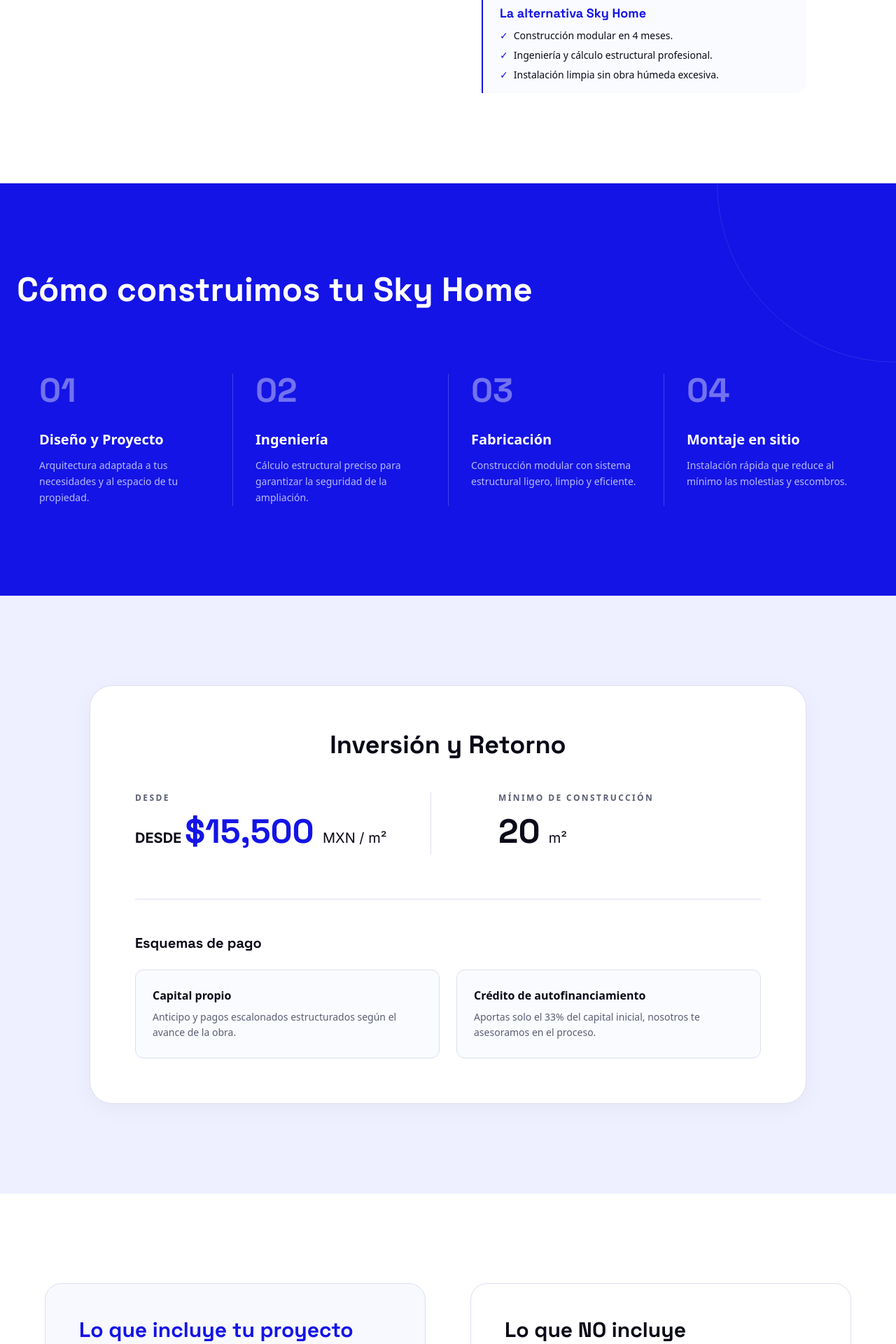
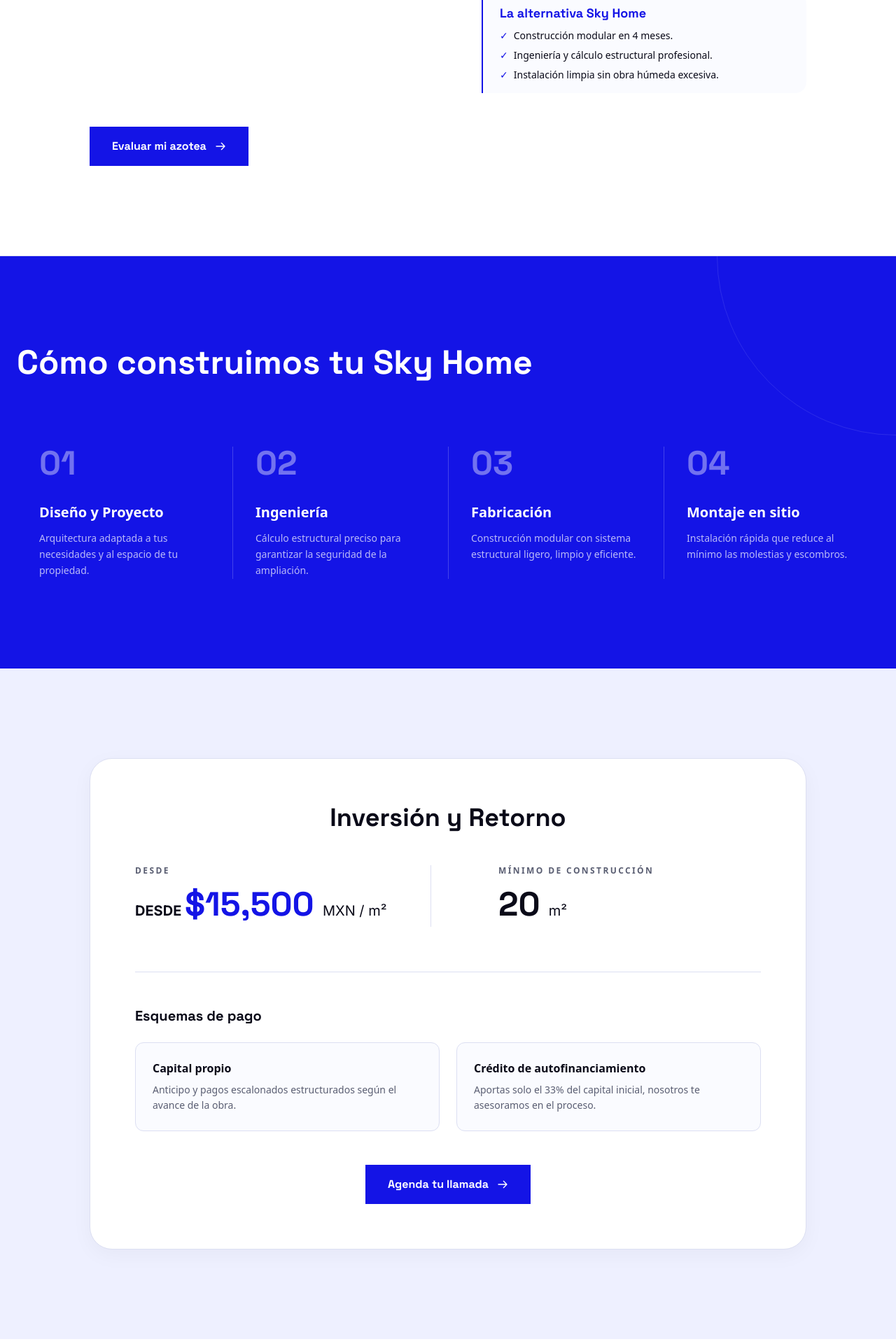
Before and after one commit to RiveraTheCreator/du-skyhome, a Next.js app: page / in a window 1280 px wide. Shown: the part 3348-5268 px from the top of the page at 70% size. Built offline with nearby package versions, Linux system fonts and the light colour scheme.

Commit message:
feat: Add extra CTAs in strategic sections

```diff
--- a/src/app/page.tsx
+++ b/src/app/page.tsx
@@ -327,6 +327,13 @@
               </div>
             </Reveal>
           </div>
+
+          <Reveal delay={300} className="mt-12 flex justify-center md:justify-start">
+            <a href="#contacto" className="inline-flex items-center gap-3 bg-primary px-8 py-4 font-display font-bold text-white transition-all duration-300 hover:bg-primary-hover active:scale-95">
+              Evaluar mi azotea
+              <svg className="size-4" fill="none" stroke="currentColor" viewBox="0 0 24 24" aria-hidden="true"><path strokeLinecap="round" strokeLinejoin="round" strokeWidth={2} d="M14 5l7 7m0 0l-7 7m7-7H3" /></svg>
+            </a>
+          </Reveal>
         </div>
       </section>
 
@@ -388,6 +395,13 @@
                   <p className="text-gray text-sm leading-relaxed">Aportas solo el 33% del capital inicial, nosotros te asesoramos en el proceso.</p>
                 </div>
               </div>
+            </Reveal>
+
+            <Reveal delay={400} className="mt-12 flex justify-center">
+              <a href="#contacto" className="inline-flex items-center gap-3 bg-primary px-8 py-4 font-display font-bold text-white transition-all duration-300 hover:bg-primary-hover active:scale-95">
+                Agenda tu llamada
+                <svg className="size-4" fill="none" stroke="currentColor" viewBox="0 0 24 24" aria-hidden="true"><path strokeLinecap="round" strokeLinejoin="round" strokeWidth={2} d="M14 5l7 7m0 0l-7 7m7-7H3" /></svg>
+              </a>
             </Reveal>
           </div>
         </div>
```
